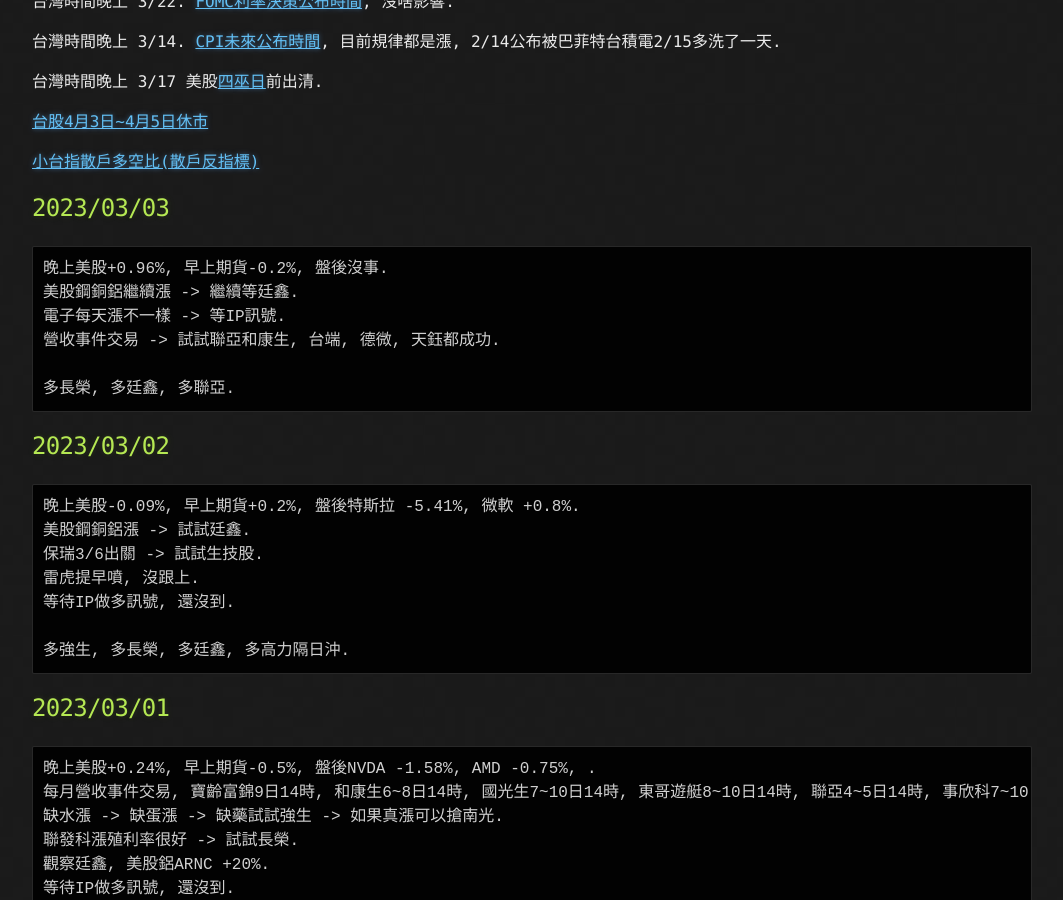
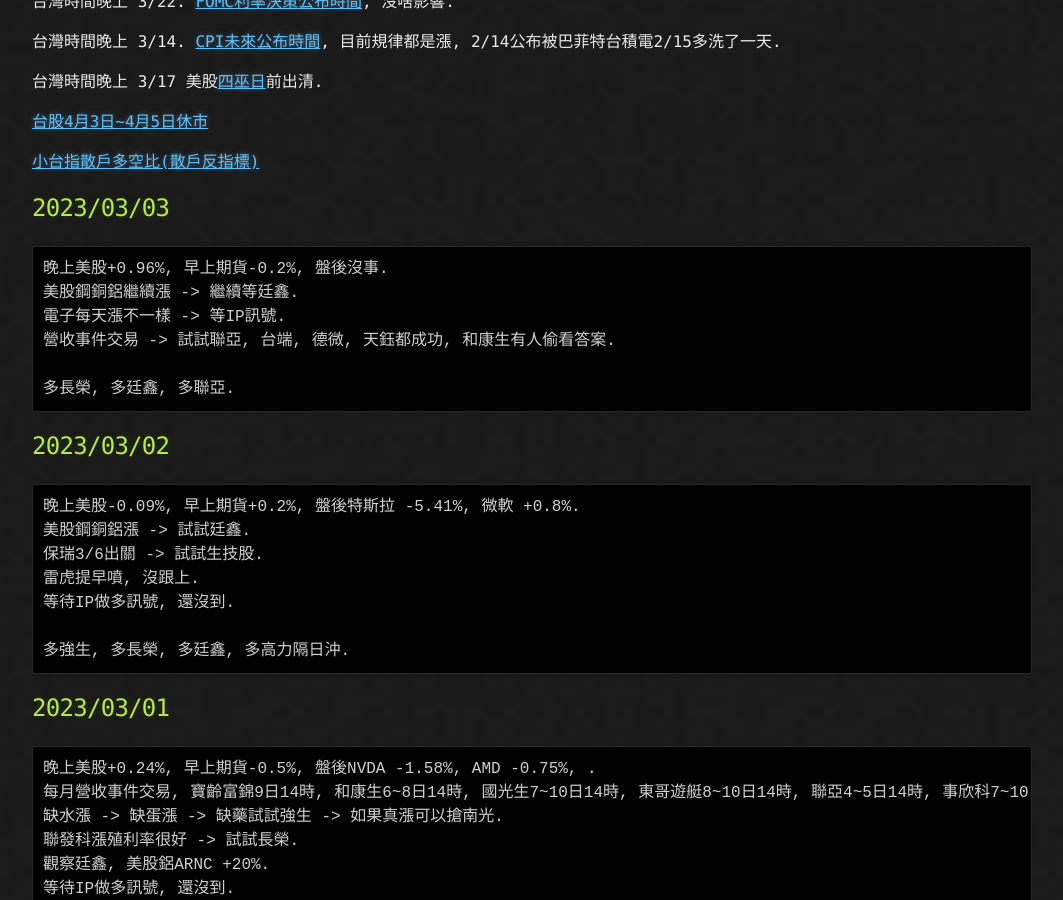
Before and after one commit to lepg5487/Stock_God, a Jekyll site: the page built from index.md, in a window 1280 px wide and 900 px high, scrolled down 428 px. Shown: the whole window, without its empty margins (108-1171 px from the left). Built offline with Jekyll 4.4.1, drawn with Linux system fonts in a browser that asks for light colours; our own code applies the rules of GitHub Pages for plain Markdown files.

Commit message:
Update index.md

````diff
--- a/index.md
+++ b/index.md
@@ -25,7 +25,7 @@
 晚上美股+0.96%, 早上期貨-0.2%, 盤後沒事.
 美股鋼銅鋁繼續漲 -> 繼續等廷鑫.
 電子每天漲不一樣 -> 等IP訊號.
-營收事件交易 -> 試試聯亞和康生, 台端, 德微, 天鈺都成功.
+營收事件交易 -> 試試聯亞, 台端, 德微, 天鈺都成功, 和康生有人偷看答案.
 
 多長榮, 多廷鑫, 多聯亞.
 ```
````
